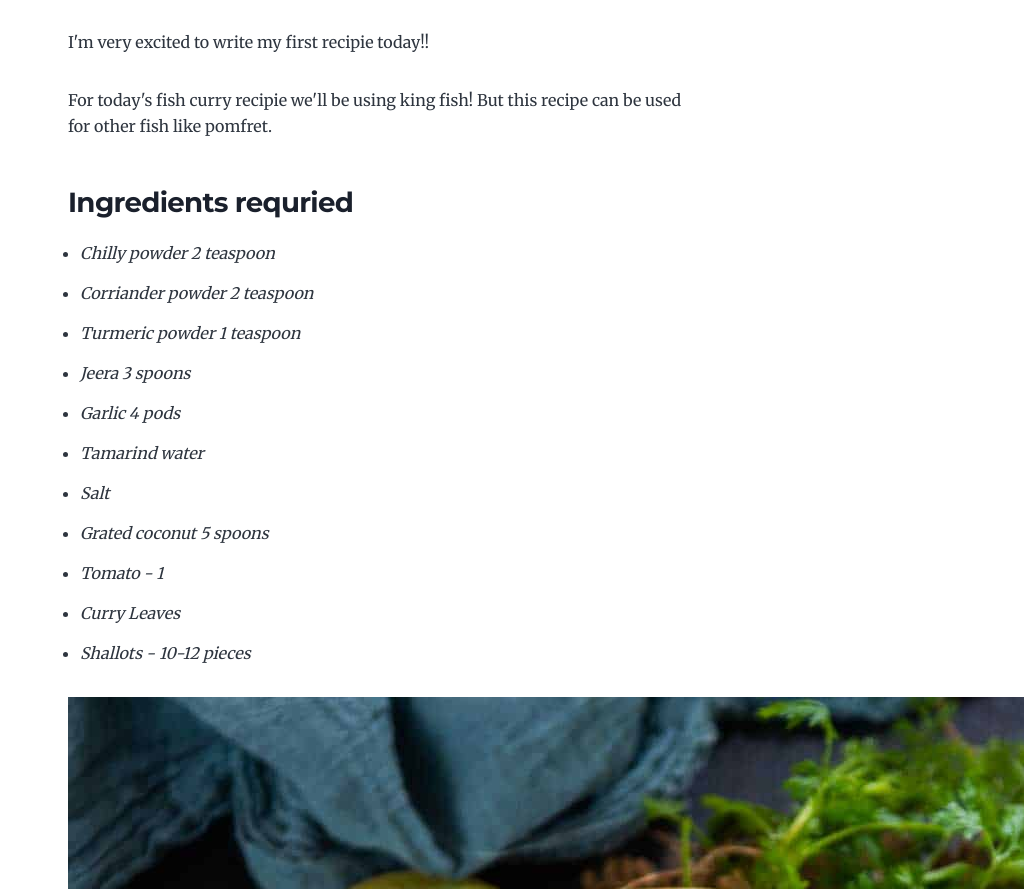
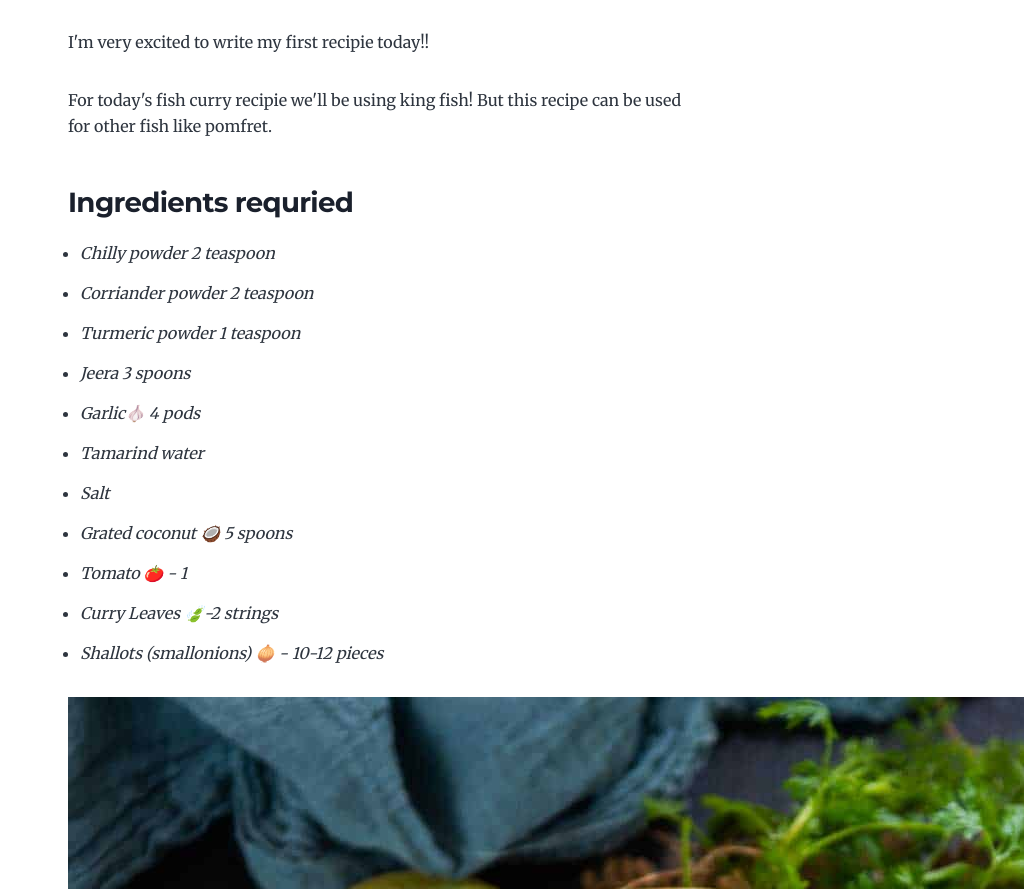
Before and after one commit to rebeccaapollos/cookbook, a Gatsby site: page /fish-curry/ in a window 1280 px wide. Shown: the part 211-1100 px from the top of the page, without its empty margins (256-1280 px from the left). Built offline with nearby package versions, Linux system fonts and the light colour scheme; Gatsby itself is replaced by a stand-in of ours.

Commit message:
modified with emojis fish curry list

```diff
--- a/content/blog/fish-curry/index.md
+++ b/content/blog/fish-curry/index.md
@@ -14,13 +14,13 @@ For today's fish curry recipie we'll be using king fish! But this recipe can be
 - _Corriander powder 2 teaspoon_
 - _Turmeric powder 1 teaspoon_
 - _Jeera 3 spoons_
-- _Garlic 4 pods_
+- _Garlic🧄 4 pods_
 - _Tamarind water_
 - _Salt_
-- _Grated coconut 5 spoons_
-- _Tomato - 1_
-- _Curry Leaves_
-- _Shallots - 10-12 pieces_
+- _Grated coconut 🥥 5 spoons_
+- _Tomato 🍅 - 1_
+- _Curry Leaves 🍃-2 strings_
+- _Shallots (smallonions) 🧅 - 10-12 pieces_
 
 ![Fish Curry](./fish-curry.jpg)
 
```
